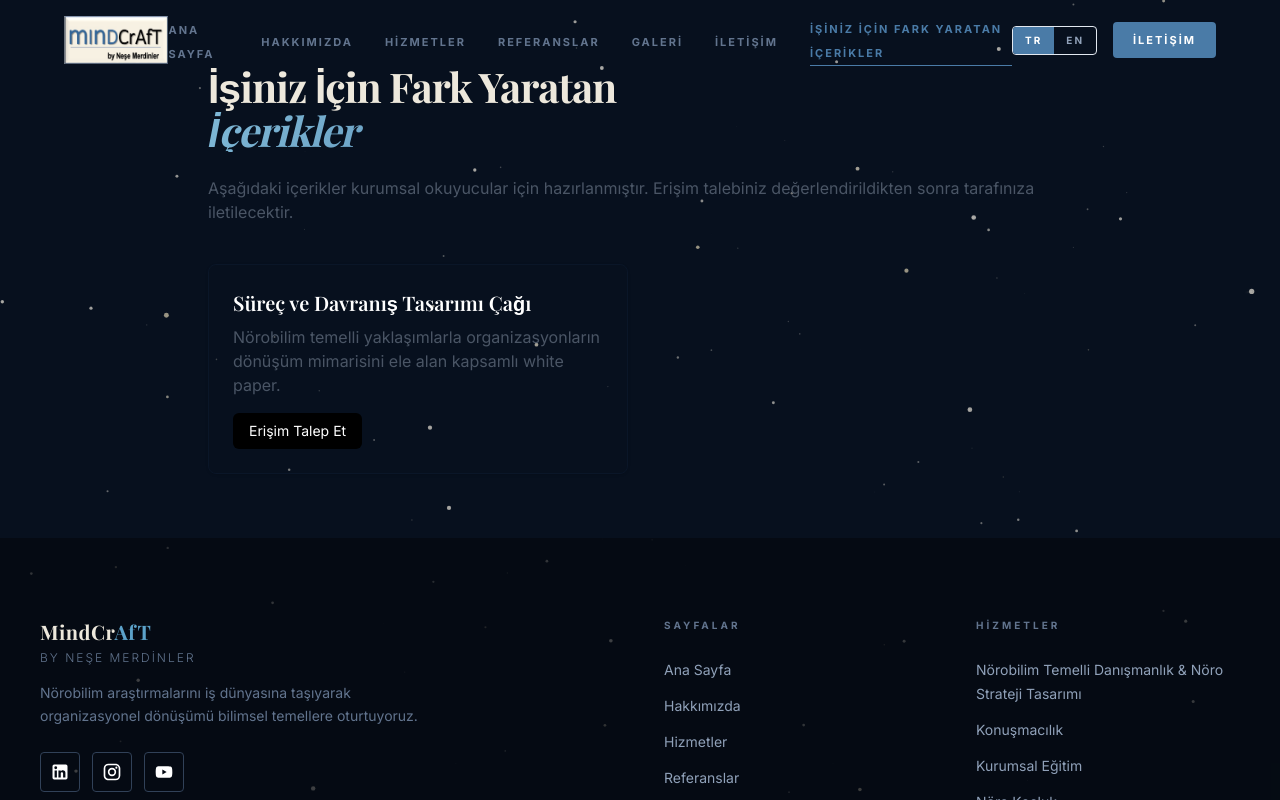
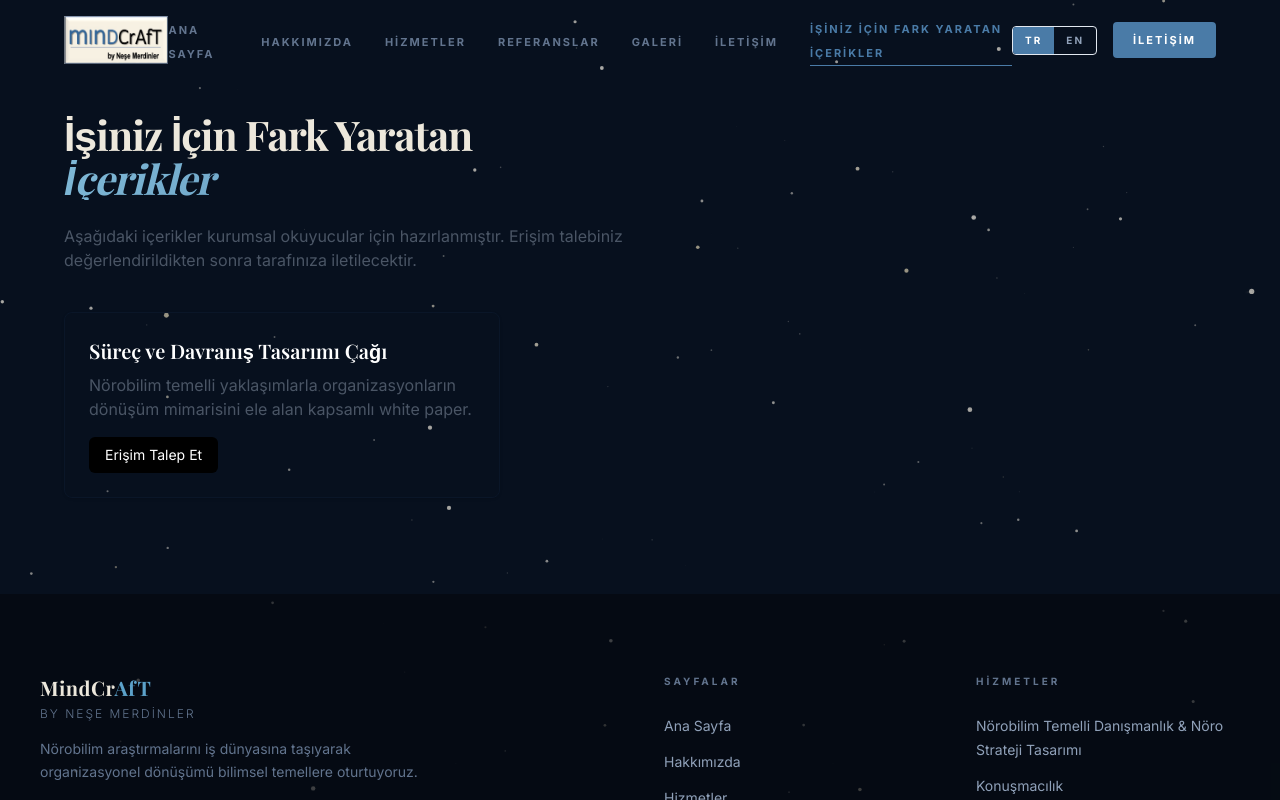
Before and after one commit to mindcraftbynese-cell/mindcraft-website, a Next.js app: page /kaynaklar in a window 1280 px wide. Shown: the top 800 px of the page. Built offline with nearby package versions, Linux system fonts and the light colour scheme.

Commit message:
Başlıkları Hizalama

```diff
--- a/app/kaynaklar/page.tsx
+++ b/app/kaynaklar/page.tsx
@@ -10,7 +10,7 @@ const kaynaklar = [
 
 export default function KaynaklarPage() {
   return (
-    <main className="max-w-4xl mx-auto px-4 py-16">
+   <main className="relative z-10 w-full max-w-[1600px] mx-auto px-8 lg:px-16 pt-28 pb-24">
 <h1 className="mb-6">
   <span
     className="block font-display font-bold tracking-tight leading-[1.08] text-cream"
@@ -28,11 +28,11 @@ export default function KaynaklarPage() {
     İçerikler
   </span>
 </h1>
-      <p className="text-gray-600 mb-10">
+     <p className="text-gray-600 mb-10 max-w-2xl">
         Aşağıdaki içerikler kurumsal okuyucular için hazırlanmıştır. Erişim
         talebiniz değerlendirildikten sonra tarafınıza iletilecektir.
               </p>
-      <div className="grid grid-cols-1 sm:grid-cols-2 gap-6">
+      <div className="grid grid-cols-1 sm:grid-cols-2 gap-6 max-w-4xl">
         {kaynaklar.map((k) => (
           <div key={k.slug} className="border rounded-lg p-6 shadow-sm">
          <h2 className="font-display text-xl font-semibold mb-2 text-white">{k.baslik}</h2>
```
